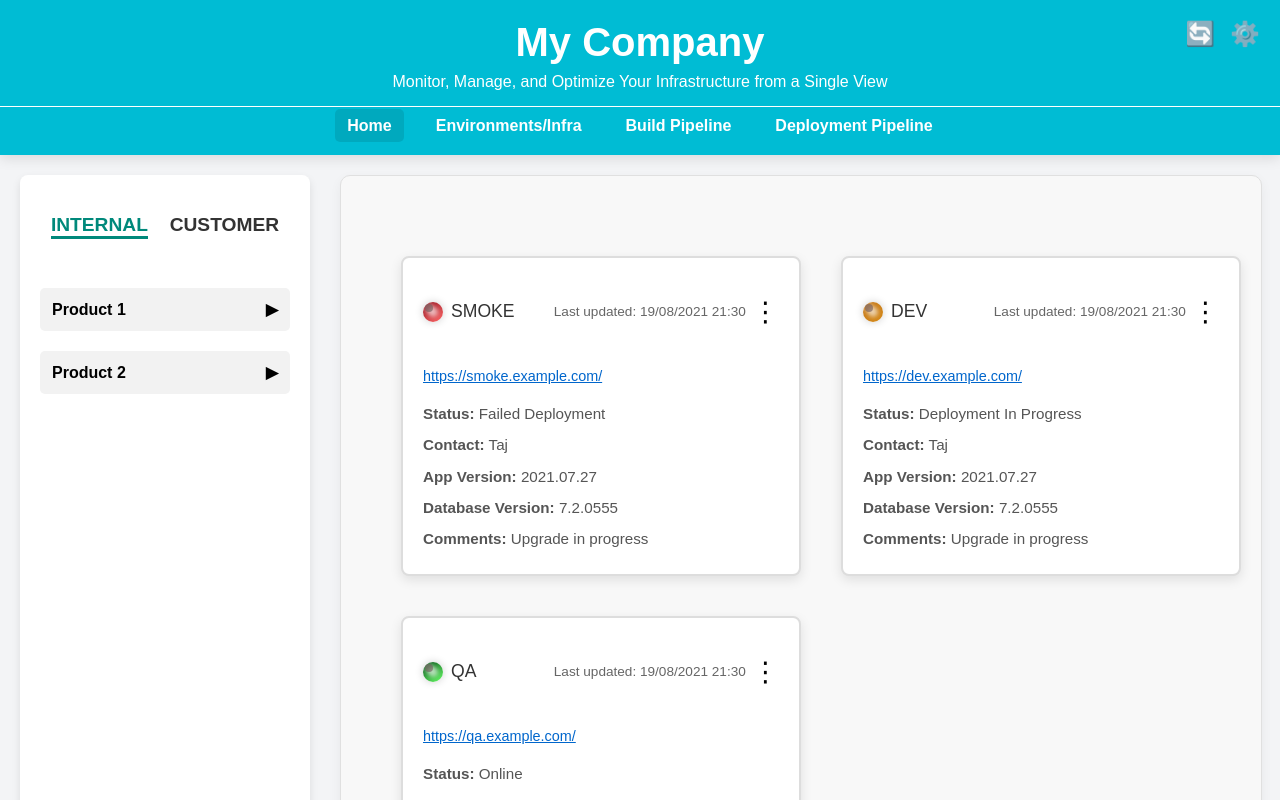
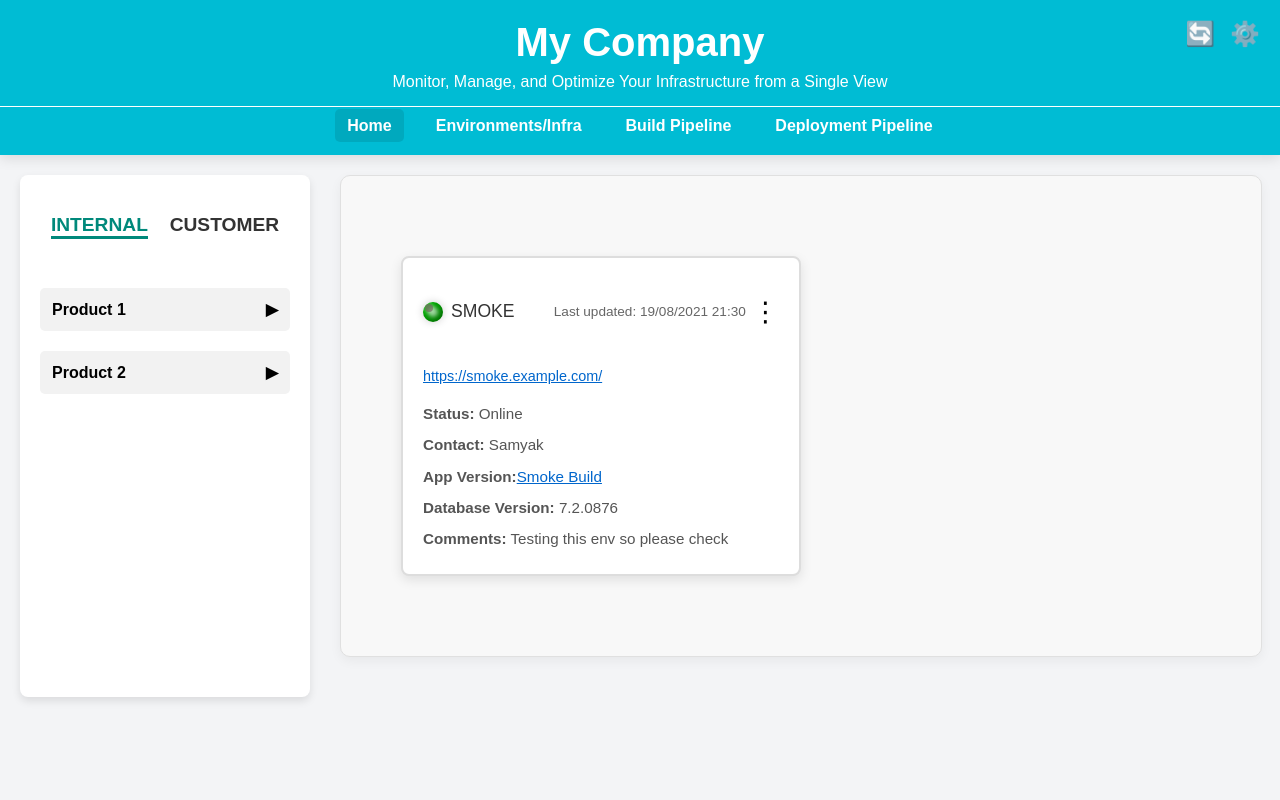
Before and after one commit to Sam123ben/IDP-Integrated-Developer-Platform, a React app in the folder infra_env_dashboard/frontend/: page / in a window 1280 px wide. Shown: the top 800 px of the page. Built offline with nearby package versions, Linux system fonts and the light colour scheme.

Commit message:
Updated the changes to fix the dialog box

```diff
--- a/infra_env_dashboard/frontend/src/components/Card.js
+++ b/infra_env_dashboard/frontend/src/components/Card.js
@@ -1,22 +1,26 @@
 // src/components/Card.js
 
-import React from "react";
+import React, { useState } from "react";
 import "../styles/TileContainer.css";
 import "../styles/Card.css";
 
-function Card({ name, lastUpdated, status, contact, appVersion, dbVersion, comments, statusClass }) {
-    const statusIndicatorClass =
-        status === "Online" ? "status-indicator-green" :
-        status === "Failed Deployment" ? "status-indicator-red" :
-        status === "Deployment In Progress" ? "status-indicator-orange" :
-        "";
+function Card({ name, lastUpdated, status, contact, appVersion, dbVersion, comments, statusClass, applications }) {
+    const [isDialogOpen, setIsDialogOpen] = useState(false); // State to control dialog visibility
+
+    const statusColor =
+        status === "Online" ? "green" :
+        status === "Failed Deployment" ? "red" :
+        status === "Deployment In Progress" ? "#FF8C00" : "gray";
+
+    const toggleDialog = () => {
+        setIsDialogOpen(!isDialogOpen);
+    };
 
     return (
         <div className={`card ${statusClass} big-card`}>
             <div className="card-header">
                 <div className="card-title-section">
-                    {/* Use CSS class for color */}
-                    <span className={`status-indicator ${statusIndicatorClass}`}></span>
+                    <span className="status-indicator" style={{ backgroundColor: statusColor }}></span>
                     <span className="card-title">{name}</span>
                 </div>
                 <div className="card-updated-section">
@@ -27,9 +31,38 @@ function Card({ name, lastUpdated, status, contact, appVersion, dbVersion, comme
             <a href="#" className="card-link">{`https://${name.toLowerCase()}.example.com/`}</a>
             <p><strong>Status:</strong> <span className="status-text">{status}</span></p>
             <p><strong>Contact:</strong> {contact}</p>
-            <p><strong>App Version:</strong> {appVersion}</p>
+            <p>
+                <strong>App Version:</strong>
+                <span
+                    className="app-version-link"
+                    onClick={toggleDialog}
+                >
+                    {appVersion}
+                </span>
+            </p>
             <p><strong>Database Version:</strong> {dbVersion}</p>
             <p><strong>Comments:</strong> {comments}</p>
+
+            {isDialogOpen && (
+                <div className="dialog-overlay" onClick={toggleDialog}>
+                    <div className="dialog-box" onClick={(e) => e.stopPropagation()}>
+                        <div className="dialog-header">
+                            <h3>App Version Detail - {appVersion}</h3>
+                            <span className="close-button" onClick={toggleDialog}>×</span>
+                        </div>
+                        <div className="dialog-content">
+                            <ul className="app-list">
+                                {applications.map((app, index) => (
+                                    <li key={index}>
+                                        <span className={`status-icon ${app.status}`}>●</span>
+                                        <span className="app-name">{app.name}</span>: {app.version}
+                                    </li>
+                                ))}
+                            </ul>
+                        </div>
+                    </div>
+                </div>
+            )}
         </div>
     );
 }
--- a/infra_env_dashboard/frontend/src/components/TileContainer.js
+++ b/infra_env_dashboard/frontend/src/components/TileContainer.js
@@ -1,47 +1,34 @@
 // src/components/TileContainer.js
 
 import React from "react";
-import Card from "./Card"; // Import the Card component
-import "../styles/TileContainer.css"; // Import container-specific styles
-import "../styles/Card.css"; // Import card-specific styles
+import Card from "./Card";
+import "../styles/TileContainer.css";
+import "../styles/Card.css";
 
 function TileContainer() {
     const environments = [
         {
             name: "SMOKE",
             lastUpdated: "19/08/2021 21:30",
-            status: "Failed Deployment",
-            contact: "Taj",
-            appVersion: "2021.07.27",
-            dbVersion: "7.2.0555",
-            comments: "Upgrade in progress",
-            statusClass: "card-failed",
+            status: "Online",
+            contact: "Samyak",
+            appVersion: "Smoke Build",
+            dbVersion: "7.2.0876",
+            comments: "Testing this env so please check",
+            statusClass: "card-online",
+            applications: [
+                { name: "awp", version: "develop-20240201", status: "green" },
+                { name: "idsrv", version: "develop-20231113", status: "orange" },
+                { name: "portal", version: "develop-20240429", status: "orange" },
+                { name: "webapi", version: "develop-20240415", status: "red" }
+            ]
         },
-        {
-            name: "DEV",
-            lastUpdated: "19/08/2021 21:30",
-            status: "Deployment In Progress",
-            contact: "Taj",
-            appVersion: "2021.07.27",
-            dbVersion: "7.2.0555",
-            comments: "Upgrade in progress",
-            statusClass: "card-in-progress",
-        },
-        {
-            name: "QA",
-            lastUpdated: "19/08/2021 21:30",
-            status: "Online",
-            contact: "Taj",
-            appVersion: "2021.07.27",
-            dbVersion: "7.2.0555",
-            comments: "Running smoothly",
-            statusClass: "card-online",
-        },
+        // Other environments here...
     ];
 
     return (
-        <div className="card-layout"> {/* Wrapper for the main card layout */}
-            <div className="tile-container"> {/* Container for grid layout */}
+        <div className="card-layout">
+            <div className="tile-container">
                 <div className="card-grid">
                     {environments.map((env, index) => (
                         <Card
@@ -54,6 +41,7 @@ function TileContainer() {
                             dbVersion={env.dbVersion}
                             comments={env.comments}
                             statusClass={env.statusClass}
+                            applications={env.applications} // Pass application data
                         />
                     ))}
                 </div>
--- a/infra_env_dashboard/frontend/src/styles/Card.css
+++ b/infra_env_dashboard/frontend/src/styles/Card.css
@@ -154,6 +154,10 @@
     display: inline-block;
 }
 
+.card-link:hover {
+    color: darkblue;
+}
+
 .status-text {
     color: inherit;
 }
@@ -203,6 +207,85 @@
     align-items: stretch;
 }
 
+.app-version-link {
+    color: #0066cc;
+    cursor: pointer;
+    text-decoration: underline;
+}
+
+.dialog-overlay {
+    position: fixed;
+    top: 0;
+    left: 0;
+    right: 0;
+    bottom: 0;
+    background: rgba(0, 0, 0, 0.5);
+    display: flex;
+    align-items: center;
+    justify-content: center;
+    z-index: 1000;
+}
+
+.dialog-box {
+    background: white;
+    border-radius: 8px;
+    padding: 20px;
+    width: 400px;
+    box-shadow: 0 4px 12px rgba(0, 0, 0, 0.2);
+    position: relative;
+}
+
+.dialog-header {
+    display: flex;
+    justify-content: space-between;
+    align-items: center;
+    margin-bottom: 10px;
+}
+
+.dialog-header h3 {
+    margin: 0;
+    font-size: 1.2em;
+    color: #0066cc;
+}
+
+.close-button {
+    cursor: pointer;
+    font-size: 1.5em;
+}
+
+.dialog-content {
+    max-height: 300px;
+    overflow-y: auto;
+}
+
+.app-list {
+    list-style-type: none;
+    padding: 0;
+    margin: 0;
+}
+
+.app-list li {
+    display: flex;
+    align-items: center;
+    padding: 5px 0;
+}
+
+.status-icon {
+    font-size: 1.2em;
+    margin-right: 10px;
+}
+
+.status-icon.green {
+    color: green;
+}
+
+.status-icon.orange {
+    color: #FF8C00;
+}
+
+.status-icon.red {
+    color: red;
+}
 
 /* Responsive adjustments */
 @media (max-width: 768px) {
```
Also changed, not shown: infra_env_dashboard/frontend/src/components/Modal.js (added, +20 -0 lines), infra_env_dashboard/frontend/src/styles/Modal.css (added, +71 -0 lines).
